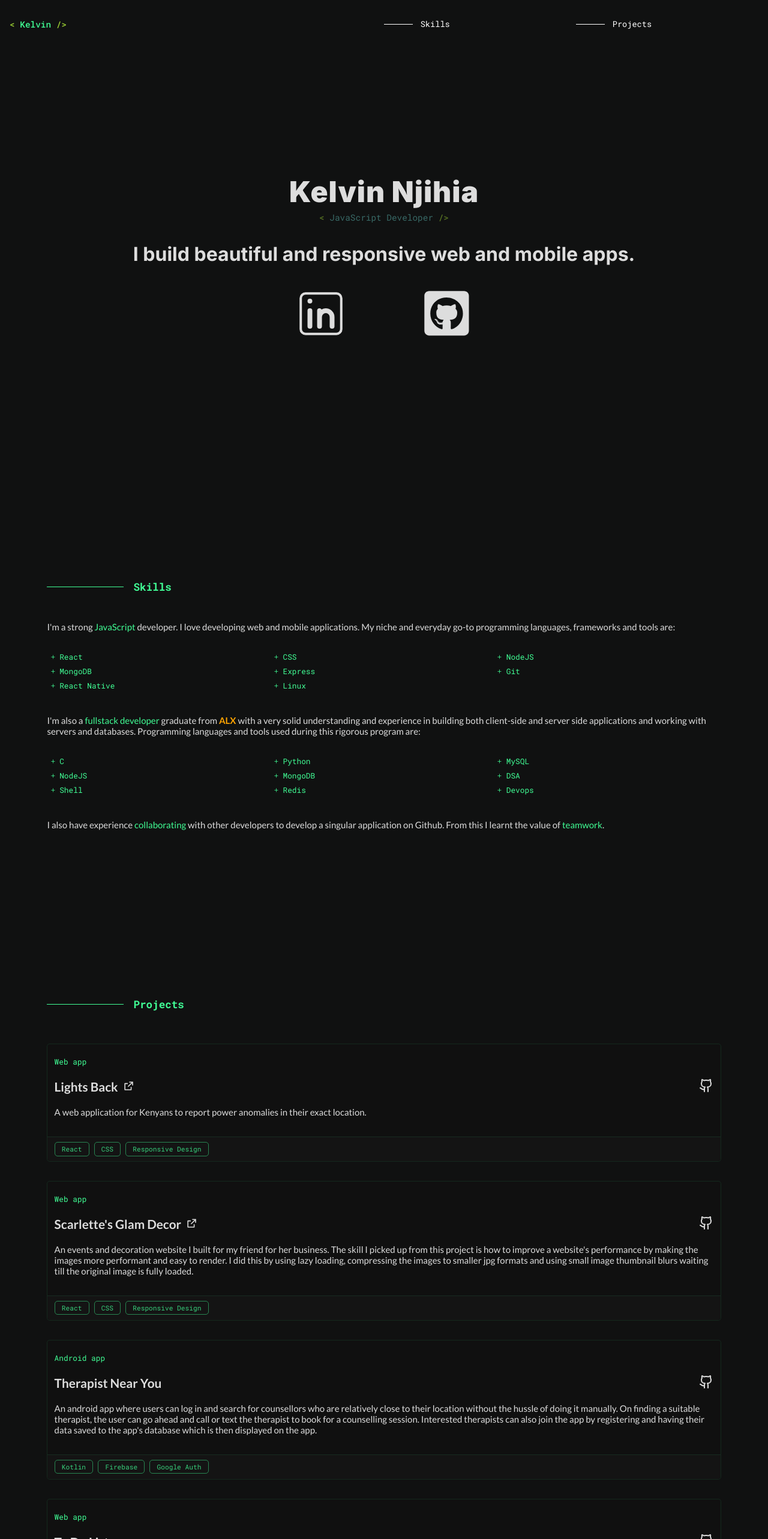
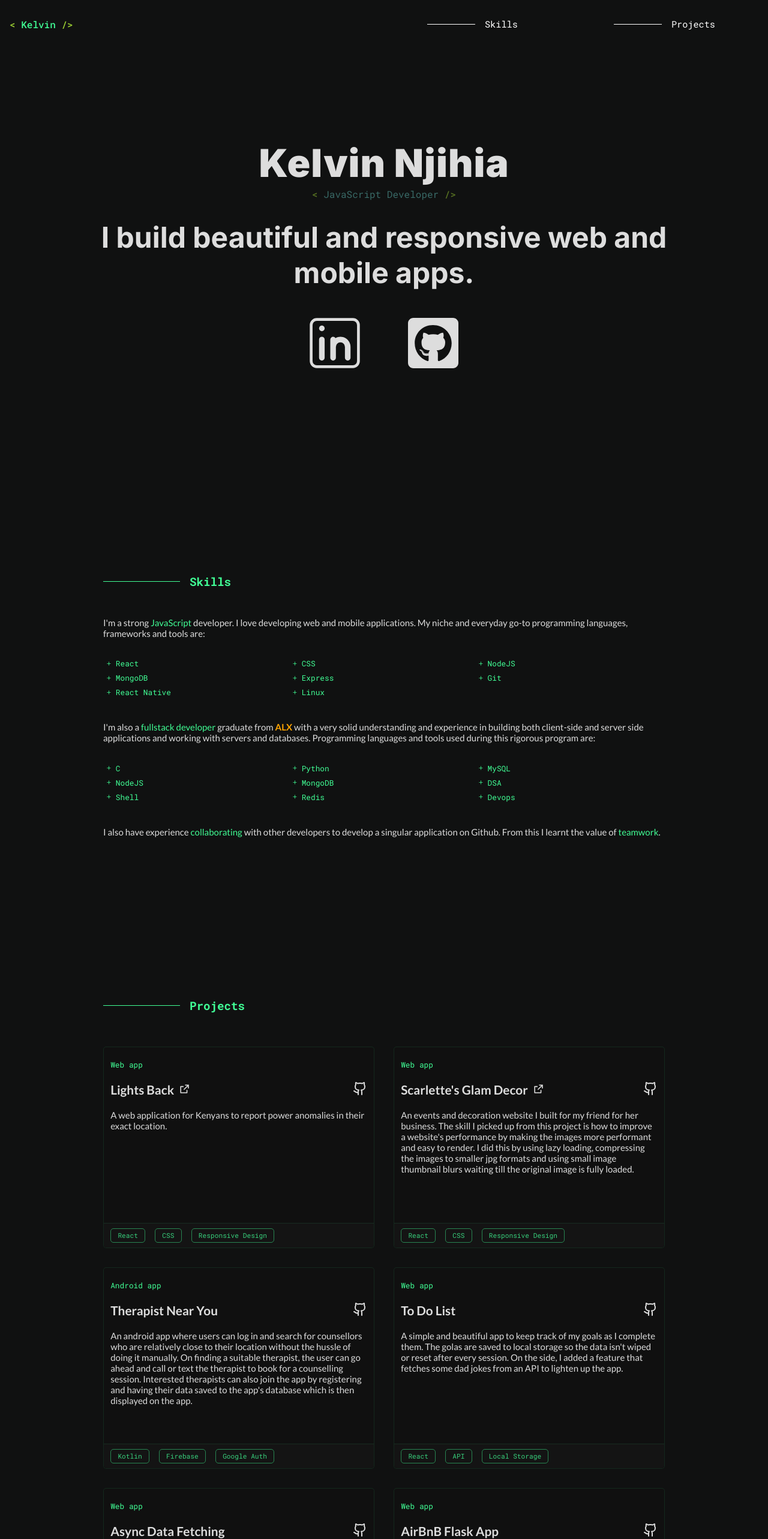
Before and after one commit to 2Kelvin/official-portfolio, a React (Create React App) app: page / in a window 1280 px wide. Shown: the top 2566 px of the page at 60% size. Built offline with nearby package versions, Linux system fonts and the light colour scheme.

Commit message:
add 1000px responsive design

```diff
--- a/src/components/AllProjects/AllProjects.css
+++ b/src/components/AllProjects/AllProjects.css
@@ -1,6 +1,21 @@
-.allProjects{
+.allProjects {
     display: grid;
     grid-template-columns: repeat(1, 1fr);
     gap: 2rem;
     margin-top: 2.5rem;
 }
+
+
+/* ++++++++++++++++++++++++++++++++++ MEDIA QUERIES ++++++++++++++++++++++++++++++++++  */
+@media screen and (min-width: 768px) {
+    .allProjects {
+        grid-template-columns: repeat(2, 1fr);
+        grid-auto-rows: minmax(auto, 22rem);
+    }
+}
+
+@media screen and (min-width: 882px) {
+    .allProjects {
+        grid-auto-rows: minmax(auto, 21rem);
+    }
+}
--- a/src/components/CardProject/CardProject.css
+++ b/src/components/CardProject/CardProject.css
@@ -80,3 +80,23 @@
     margin-right: 0.5rem;
     font-size: 0.7rem;
 }
+
+
+/* ++++++++++++++++++++++++++++++++++ MEDIA QUERIES ++++++++++++++++++++++++++++++++++  */
+@media screen and (min-width: 768px) {
+    .projectCard {
+        /* height: 22rem; */
+        position: relative;
+    }
+
+    .projectCard .appLanguages {
+        position: absolute;
+        bottom: 0;
+        left: 0;
+        right: 0;
+    }
+
+    .projectCard .appLanguages code {
+        margin-right: 1rem;
+    }
+}
--- a/src/components/Home/Home.css
+++ b/src/components/Home/Home.css
@@ -26,7 +26,7 @@
     opacity: 1;
 }
 
-.home p{
+.home p {
     margin-bottom: 2rem;
     font-size: 2rem;
     font-family: "Inter", sans-serif;
@@ -41,3 +41,35 @@
         padding: 0 1rem;
     }
 }
+
+@media screen and (min-width: 768px) {
+    .home {
+        padding: 0 1.2rem;
+    }
+
+    .home h1 {
+        font-size: 3.5rem;
+    }
+
+    .home p {
+        font-size: 2.5rem;
+    }
+}
+
+@media screen and (min-width: 1000px) {
+    .home {
+        padding: 0 5rem;
+    }
+
+    .home h1 {
+        font-size: 4rem;
+    }
+
+    .home p {
+        font-size: 3rem;
+    }
+
+    .home code {
+        font-size: 1rem;
+    }
+}
--- a/src/components/Projects/Projects.css
+++ b/src/components/Projects/Projects.css
@@ -5,3 +5,11 @@
     margin-bottom: 4rem;
     padding-top: 5rem;
 }
+
+
+/* ++++++++++++++++++++++++++++++++++ MEDIA QUERIES ++++++++++++++++++++++++++++++++++  */
+@media screen and (min-width: 1000px) {
+    .projectsContainer {
+        width: 75%;
+    }
+}
--- a/src/components/SectionLink/SectionLink.css
+++ b/src/components/SectionLink/SectionLink.css
@@ -38,3 +38,16 @@
         margin-right: 0.8rem;
     }
 }
+
+@media screen and (min-width: 768px) {
+    .eachSectionLink hr {
+        width: 5rem;
+        margin-right: 1rem;
+    }
+}
+
+@media screen and (min-width: 1000px) {
+    .eachSectionLink p {
+        font-size: 0.95rem;
+    }
+}
--- a/src/components/Skills/Skills.css
+++ b/src/components/Skills/Skills.css
@@ -41,3 +41,10 @@
     color: var(--myGreen);
     margin-right: 0.3rem;
 }
+
+/* ++++++++++++++++++++++++++++++++++ MEDIA QUERIES ++++++++++++++++++++++++++++++++++  */
+@media screen and (min-width: 1000px) {
+    .skillsContainer {
+        width: 75%;
+    }
+}
--- a/src/components/Socials/Socials.css
+++ b/src/components/Socials/Socials.css
@@ -44,8 +44,31 @@
         height: 6rem;
         width: 6rem;
     }
+
     .socials .github {
         height: 5.3rem;
         width: 5.3rem;
     }
 }
+
+@media screen and (min-width: 768px) {
+    .socials {
+        width: 40%;
+    }
+
+    .socials .socialIcon {
+        height: 7rem;
+        width: 7rem;
+    }
+
+    .socials .github {
+        height: 6rem;
+        width: 6rem;
+    }
+}
+
+@media screen and (min-width: 768px) {
+    .socials {
+        width: 30%;
+    }
+}
--- a/src/components/Subheading/Subheading.css
+++ b/src/components/Subheading/Subheading.css
@@ -21,3 +21,11 @@
     font-family: "Roboto Mono", monospace;
     font-size: 1.1rem;
 }
+
+
+/* ++++++++++++++++++++++++++++++++++ MEDIA QUERIES ++++++++++++++++++++++++++++++++++  */
+@media screen and (min-width: 800px) {
+    .webSubheading h2 {
+        font-size: 1.2rem;
+    }
+}
--- a/src/components/TopNavbar/TopNav.css
+++ b/src/components/TopNavbar/TopNav.css
@@ -6,8 +6,8 @@
 }
 
 .topLinksContainer {
-    display: grid;
-    grid-template-columns: repeat(2, 1fr);
+    display: flex;
+    justify-content: space-around;
     gap: 1rem;
 }
 
@@ -22,3 +22,11 @@
     font-size: 0.9rem;
     cursor: pointer;
 }
+
+
+/* ++++++++++++++++++++++++++++++++++ MEDIA QUERIES ++++++++++++++++++++++++++++++++++  */
+@media screen and (min-width: 1000px) {
+    .topnav code {
+        font-size: 1rem;
+    }
+}
```
